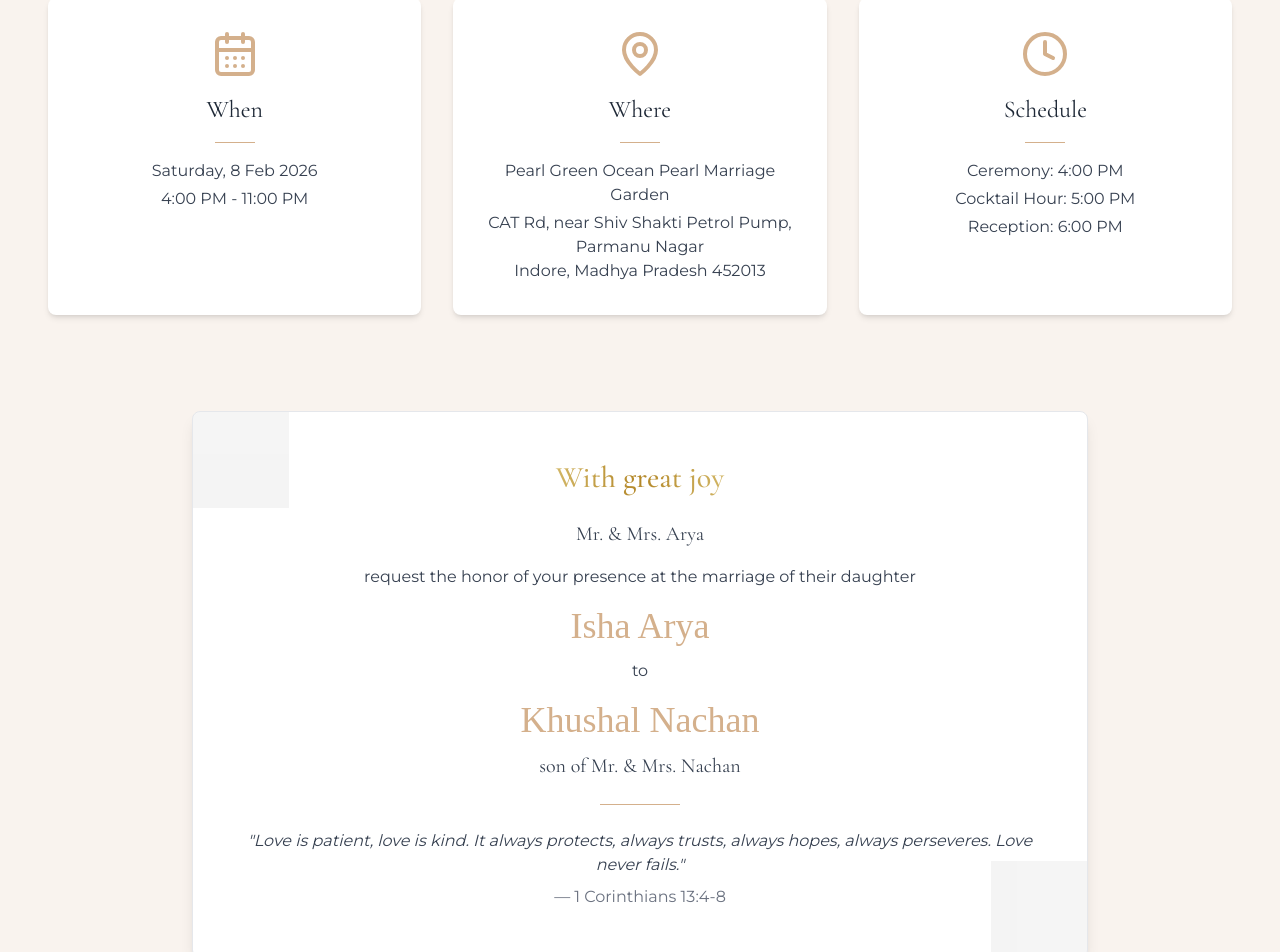
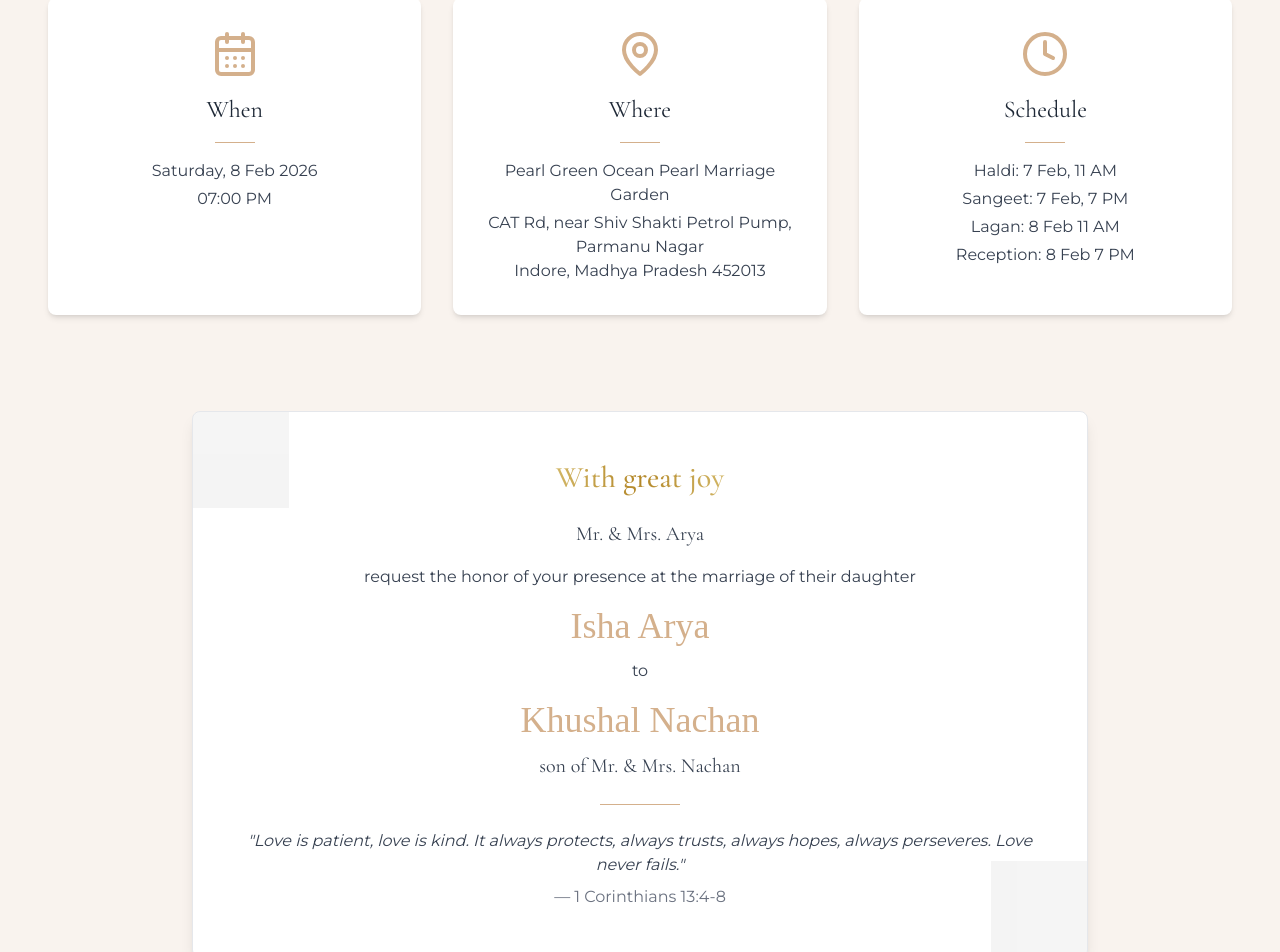
Before and after one commit to rohanarya165/IshaWedsKhushal, a React (Vite) app: page / in a window 1280 px wide. Shown: the part 1325-2277 px from the top of the page. Built offline with nearby package versions, Linux system fonts and the light colour scheme; grey boxes are pictures that could not be loaded; a web font is replaced by a local one.

Commit message:
details fix

```diff
--- a/src/components/Details.tsx
+++ b/src/components/Details.tsx
@@ -132,7 +132,7 @@ const Details: React.FC = () => {
             <h3 className="text-2xl font-heading mb-3">When</h3>
             <div className="divider-sm"></div>
             <p className="font-body text-gray-700">Saturday, 8 Feb 2026</p>
-            <p className="font-body text-gray-700 mt-1">4:00 PM - 11:00 PM</p>
+            <p className="font-body text-gray-700 mt-1">07:00 PM</p>
           </motion.div>
 
           <motion.div
@@ -158,9 +158,10 @@ const Details: React.FC = () => {
             </div>
             <h3 className="text-2xl font-heading mb-3">Schedule</h3>
             <div className="divider-sm"></div>
-            <p className="font-body text-gray-700">Ceremony: 4:00 PM</p>
-            <p className="font-body text-gray-700 mt-1">Cocktail Hour: 5:00 PM</p>
-            <p className="font-body text-gray-700 mt-1">Reception: 6:00 PM</p>
+            <p className="font-body text-gray-700">Haldi: 7 Feb, 11 AM</p>
+            <p className="font-body text-gray-700 mt-1">Sangeet: 7 Feb, 7 PM</p>
+            <p className="font-body text-gray-700 mt-1">Lagan: 8 Feb 11 AM</p>
+            <p className="font-body text-gray-700 mt-1">Reception: 8 Feb 7 PM</p>
           </motion.div>
         </motion.div>
 
```
